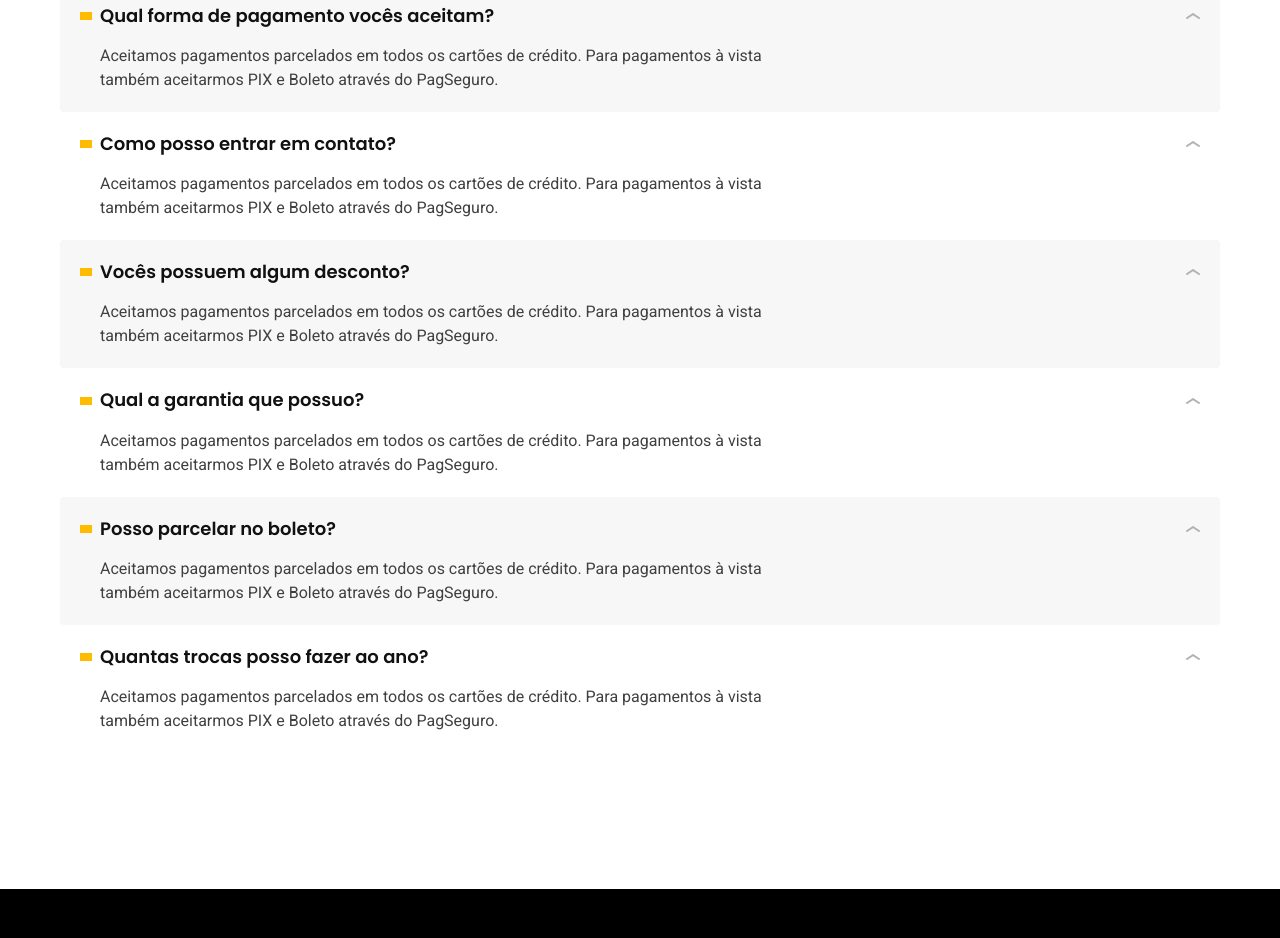
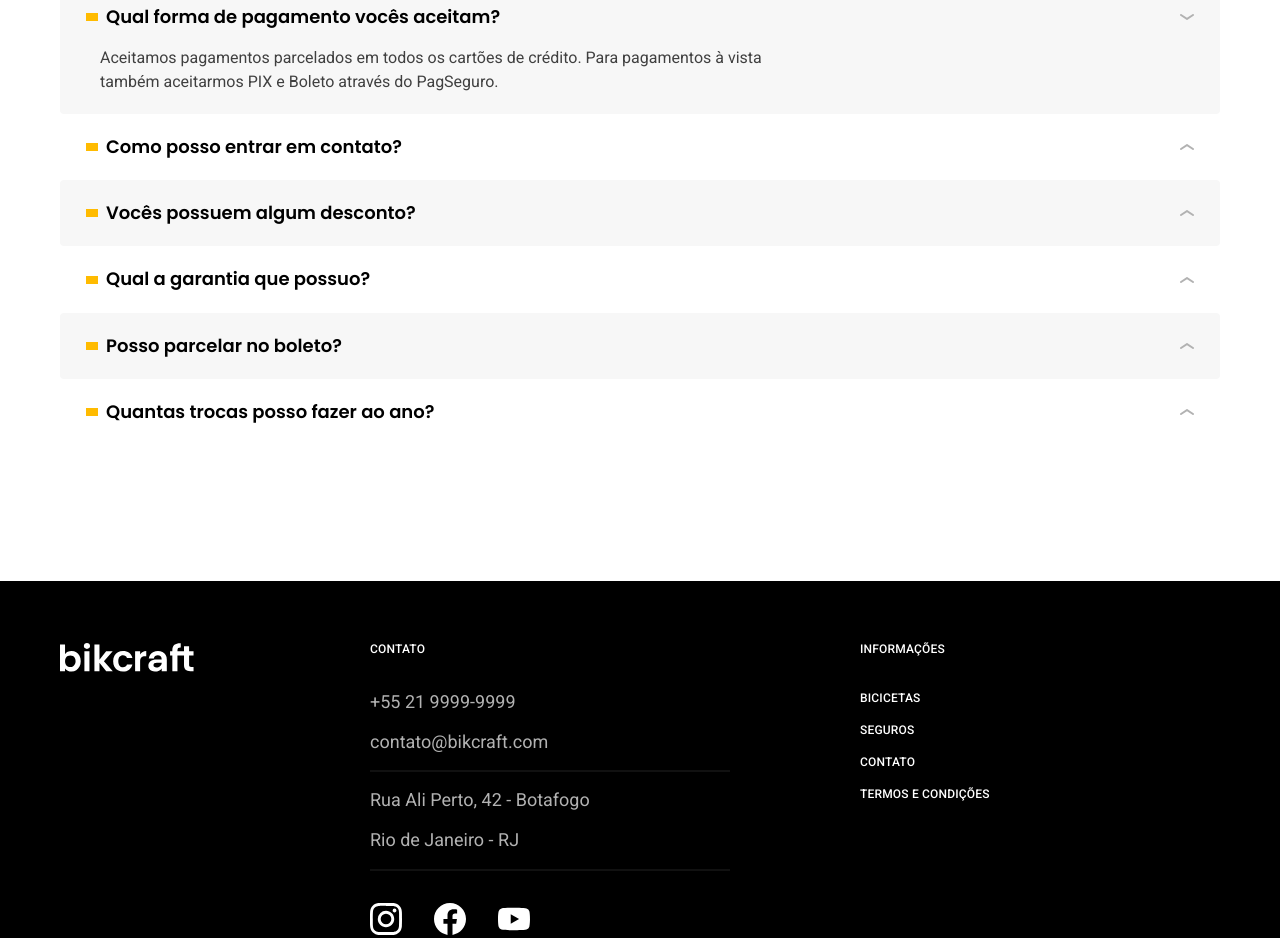
Before and after one commit to rafaelferreirads/projetobike, a plain HTML site: page seguros.html in a window 1280 px wide. Shown: the part 1839-2777 px from the top of the page. Drawn offline with Linux system fonts and the light colour scheme.

Commit message:
Funcao para expandir perguntas frequentes via js

```diff
--- a/css/seguros/perguntas.css
+++ b/css/seguros/perguntas.css
@@ -15,15 +15,19 @@
 .perguntas dl > div:nth-child(odd){
     background-color: var(--cor-1);
 }
-.perguntas dt {
+.perguntas button {
     display: grid;
     grid-template-columns: auto 1fr auto;
     align-items: center;
     gap: 8px;
     cursor: pointer;
+    border: none;
+    background: none;
+    width: 100%;
+    text-align: left;
 }
 
-.perguntas dt::before {
+.perguntas button::before {
     content: '';
     display: inline-block;
     width: 12px;
@@ -31,7 +35,7 @@
     background-color: var(--cor-p1);
 }
 
-.perguntas dt::after {
+.perguntas button::after {
     content: '';
     display: inline-block;
     width: 14px;
@@ -40,8 +44,15 @@
     transition: 0.3s;
 }
 
-.perguntas dt:hover::after{
+.perguntas button:hover::after, .perguntas button[aria-expanded="true"]::after{
     transform: rotate(180deg);
+}
+
+.perguntas dd {
+    display: none;
+}
+.perguntas dd.ativa {
+    display: block;
 }
 
 .perguntas dd{
--- a/js/script.js
+++ b/js/script.js
@@ -21,3 +21,23 @@ function ativarProdutos(paramentro) {
     }
 }
 parametros.forEach(ativarProdutos);
+
+//perguntas frequentes
+
+const perguntas = document.querySelectorAll('.perguntas button');
+
+function ativarPerguntas(event) {
+    const pergunta = event.currentTarget;
+    const controls = pergunta.getAttribute('aria-controls');
+    const resposta = document.getElementById(controls);
+
+    resposta.classList.toggle('ativa');
+    const ativa = resposta.classList.contains('ativa');
+    pergunta.setAttribute('aria-expanded', ativa);
+}
+
+function eventosPerguntas(pergunta) {
+    pergunta.addEventListener('click', ativarPerguntas);
+}
+
+perguntas.forEach(eventosPerguntas);
--- a/seguros.html
+++ b/seguros.html
@@ -122,33 +122,33 @@
 
         <dl>
             <div>
-                <dt class="font-1-m-b">Qual forma de pagamento vocês aceitam?</dt>
-                <dd class="font-2-s cor-9">Aceitamos pagamentos parcelados em todos os cartões de crédito. Para
+                <dt><button class="font-1-m-b" aria-controls="pergunta1" aria-expanded="true">Qual forma de pagamento vocês aceitam?</button></dt>
+                <dd class="font-2-s cor-9 ativa" id="pergunta1">Aceitamos pagamentos parcelados em todos os cartões de crédito. Para
                     pagamentos à vista também aceitarmos PIX e Boleto através do PagSeguro.</dd>
             </div>
             <div>
-                <dt class="font-1-m-b">Como posso entrar em contato?</dt>
-                <dd class="font-2-s cor-9">Aceitamos pagamentos parcelados em todos os cartões de crédito. Para
+                <dt><button class="font-1-m-b" aria-controls="pergunta2" aria-expanded="false">Como posso entrar em contato?</button></dt>
+                <dd class="font-2-s cor-9" id="pergunta2">Aceitamos pagamentos parcelados em todos os cartões de crédito. Para
                     pagamentos à vista também aceitarmos PIX e Boleto através do PagSeguro.</dd>
             </div>
             <div>
-                <dt class="font-1-m-b">Vocês possuem algum desconto?</dt>
-                <dd class="font-2-s cor-9">Aceitamos pagamentos parcelados em todos os cartões de crédito. Para
+                <dt><button class="font-1-m-b" aria-controls="pergunta3" aria-expanded="false">Vocês possuem algum desconto?</button></dt>
+                <dd class="font-2-s cor-9" id="pergunta3">Aceitamos pagamentos parcelados em todos os cartões de crédito. Para
                     pagamentos à vista também aceitarmos PIX e Boleto através do PagSeguro.</dd>
             </div>
             <div>
-                <dt class="font-1-m-b">Qual a garantia que possuo?</dt>
-                <dd class="font-2-s cor-9">Aceitamos pagamentos parcelados em todos os cartões de crédito. Para
+                <dt><button class="font-1-m-b" aria-controls="pergunta4" aria-expanded="false">Qual a garantia que possuo?</button></dt>
+                <dd class="font-2-s cor-9" id="pergunta4">Aceitamos pagamentos parcelados em todos os cartões de crédito. Para
                     pagamentos à vista também aceitarmos PIX e Boleto através do PagSeguro.</dd>
             </div>
             <div>
-                <dt class="font-1-m-b">Posso parcelar no boleto?</dt>
-                <dd class="font-2-s cor-9">Aceitamos pagamentos parcelados em todos os cartões de crédito. Para
+                <dt><button class="font-1-m-b" aria-controls="pergunta5" aria-expanded="false">Posso parcelar no boleto?</button></dt>
+                <dd class="font-2-s cor-9" id="pergunta5">Aceitamos pagamentos parcelados em todos os cartões de crédito. Para
                     pagamentos à vista também aceitarmos PIX e Boleto através do PagSeguro.</dd>
             </div>
             <div>
-                <dt class="font-1-m-b">Quantas trocas posso fazer ao ano?</dt>
-                <dd class="font-2-s cor-9">Aceitamos pagamentos parcelados em todos os cartões de crédito. Para
+                <dt><button class="font-1-m-b" aria-controls="pergunta6" aria-expanded="false">Quantas trocas posso fazer ao ano?</button></dt>
+                <dd class="font-2-s cor-9" id="pergunta6">Aceitamos pagamentos parcelados em todos os cartões de crédito. Para
                     pagamentos à vista também aceitarmos PIX e Boleto através do PagSeguro.</dd>
             </div>
         </dl>
```
